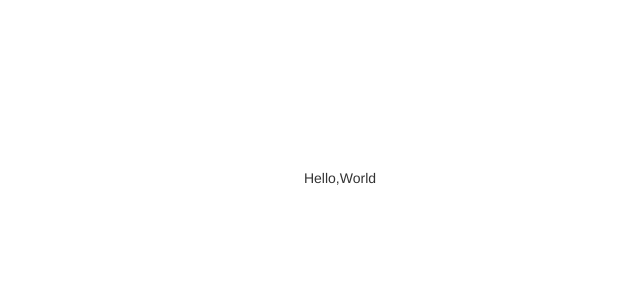
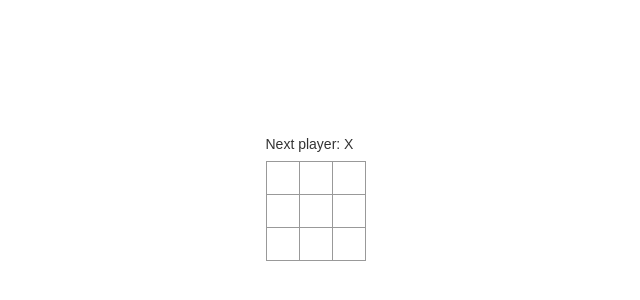
Before and after one commit to SalfromVenice/react-tic-tac-toe, a React app: page / in a window 1280 px wide. Shown: the part 222-522 px from the top of the page, without its empty margins (300-940 px from the left). Built offline with nearby package versions, Linux system fonts and the light colour scheme.

Commit message:
Setting up this tutorial

```diff
--- a/assets/stylesheets/application.scss
+++ b/assets/stylesheets/application.scss
@@ -1,5 +1,6 @@
 body {
-  font-family: Helvetica;
+  font: 14px "Century Gothic", Futura, sans-serif;
+  margin: 20px;
 }
 
 #root {
@@ -8,3 +9,49 @@
   align-items: center;
   justify-content: center;
 }
+
+ol, ul {
+  padding-left: 30px;
+}
+
+.board-row:after {
+  clear: both;
+  content: "";
+  display: table;
+}
+
+.status {
+  margin-bottom: 10px;
+}
+
+.square {
+  background: #fff;
+  border: 1px solid #999;
+  float: left;
+  font-size: 24px;
+  font-weight: bold;
+  line-height: 34px;
+  height: 34px;
+  margin-right: -1px;
+  margin-top: -1px;
+  padding: 0;
+  text-align: center;
+  width: 34px;
+}
+
+.square:focus {
+  outline: none;
+}
+
+.kbd-navigation .square:focus {
+  background: #ddd;
+}
+
+.game {
+  display: flex;
+  flex-direction: row;
+}
+
+.game-info {
+  margin-left: 20px;
+}
--- a/src/index.jsx
+++ b/src/index.jsx
@@ -3,16 +3,64 @@
 
 import '../assets/stylesheets/application.scss';
 
-const Hello = ({ name }) => {
-  return (
-    <div>
-      Hello,
-      {name}
-    </div>
-  );
-};
+class Square extends React.Component {
+  render() {
+    return (
+      <button className="square">
+        {/* TODO */}
+      </button>
+    );
+  }
+}
+
+class Board extends React.Component {
+  renderSquare(i) {
+    return <Square />;
+  }
+
+  render() {
+    const status = 'Next player: X';
+
+    return (
+      <div>
+        <div className="status">{status}</div>
+        <div className="board-row">
+          {this.renderSquare(0)}
+          {this.renderSquare(1)}
+          {this.renderSquare(2)}
+        </div>
+        <div className="board-row">
+          {this.renderSquare(3)}
+          {this.renderSquare(4)}
+          {this.renderSquare(5)}
+        </div>
+        <div className="board-row">
+          {this.renderSquare(6)}
+          {this.renderSquare(7)}
+          {this.renderSquare(8)}
+        </div>
+      </div>
+    );
+  }
+}
+
+class Game extends React.Component {
+  render() {
+    return (
+      <div className="game">
+        <div className="game-board">
+          <Board />
+        </div>
+        <div className="game-info">
+          <div>{/* status */}</div>
+          <ol>{/* TODO */}</ol>
+        </div>
+      </div>
+    );
+  }
+}
 
 const root = document.getElementById('root');
 if (root) {
-  ReactDOM.render(<Hello name="World" />, root);
+  ReactDOM.render(<Game />, root);
 }
```
